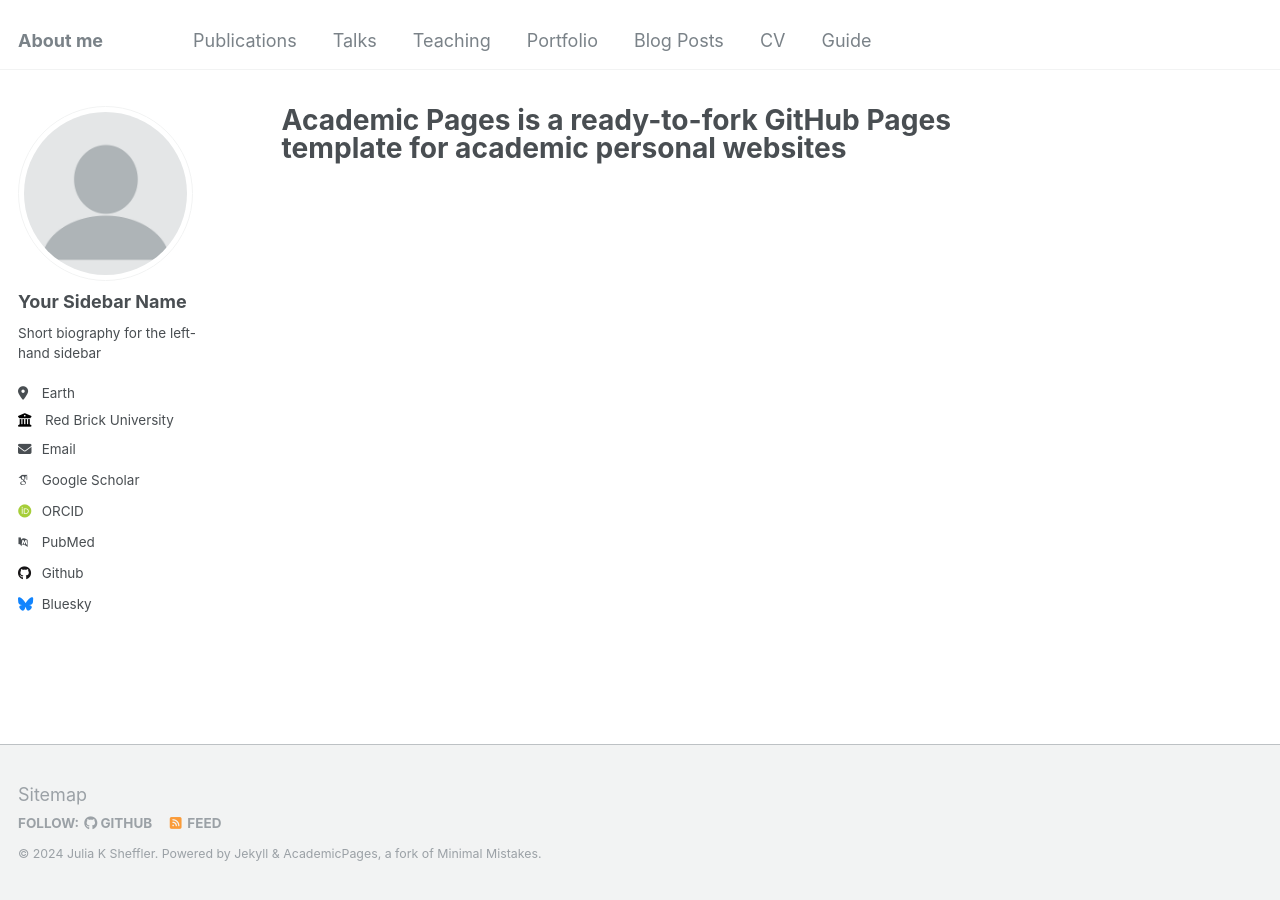
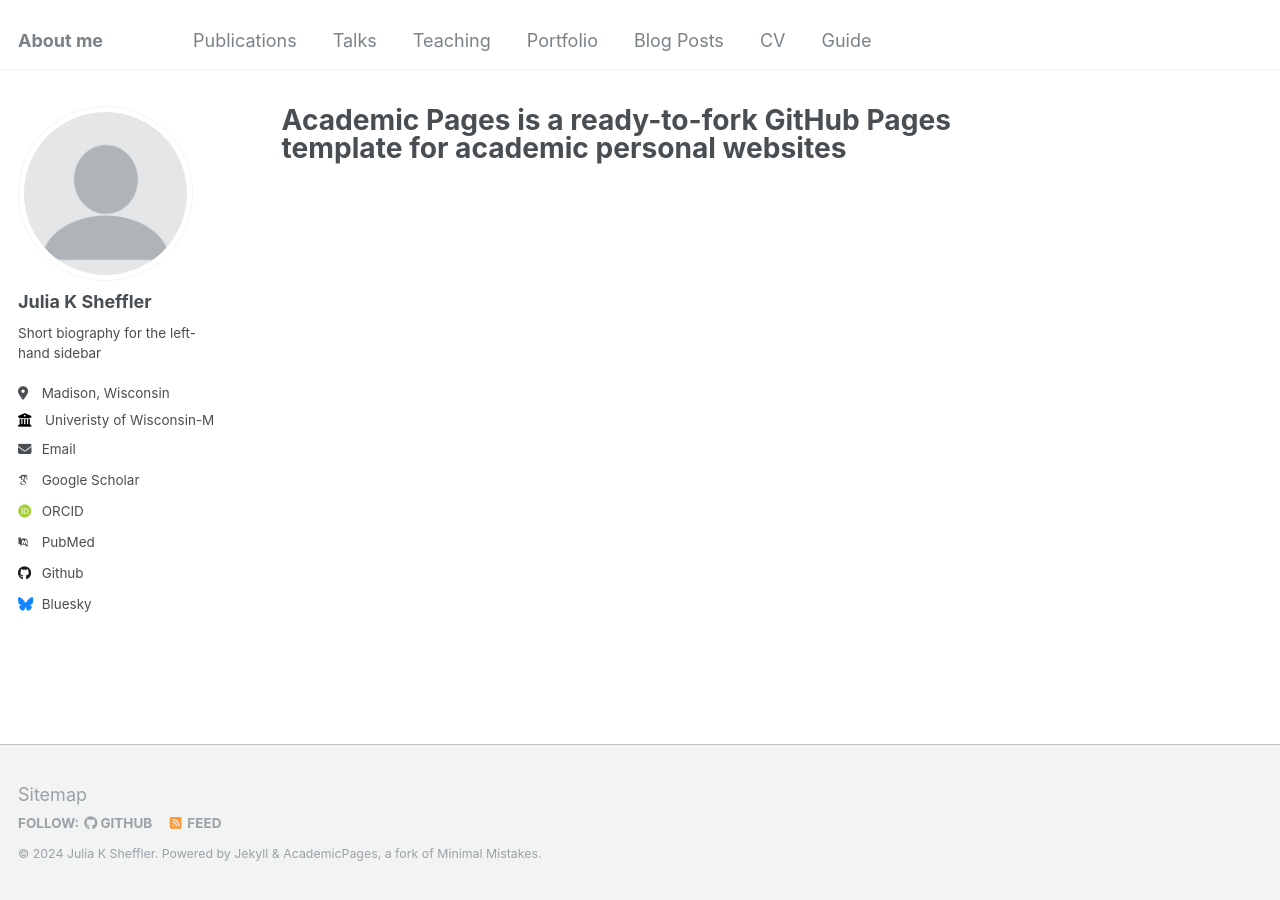
Before and after one commit to JKSheffler/JKSheffler.github.io, a Jekyll site: the page built from _pages/about.md, in a window 1280 px wide. Built offline with Jekyll 4.4.1, drawn with Linux system fonts in a browser that asks for light colours; some web fonts are replaced.

Commit message:
Update _config.yml

```diff
--- a/_config.yml
+++ b/_config.yml
@@ -22,13 +22,13 @@ repository               : "JKSheffler/JKSheffler.github.io"
 author:
   # Biographic information
   avatar           : "profile.png"
-  name             : "Your Sidebar Name"
+  name             : "Julia K Sheffler"
   pronouns         : # example: "she/her"
   bio              : "Short biography for the left-hand sidebar"
-  location         : "Earth"
-  employer         : "Red Brick University"
+  location         : "Madison, Wisconsin"
+  employer         : "Univeristy of Wisconsin-Maidson"
   uri              : # URL
-  email            : "none@example.org"
+  email            : "jsheffler@wisc.edu"
 
   # Academic websites
   arxiv            : # URL - Update with the correct link to your profile
```
